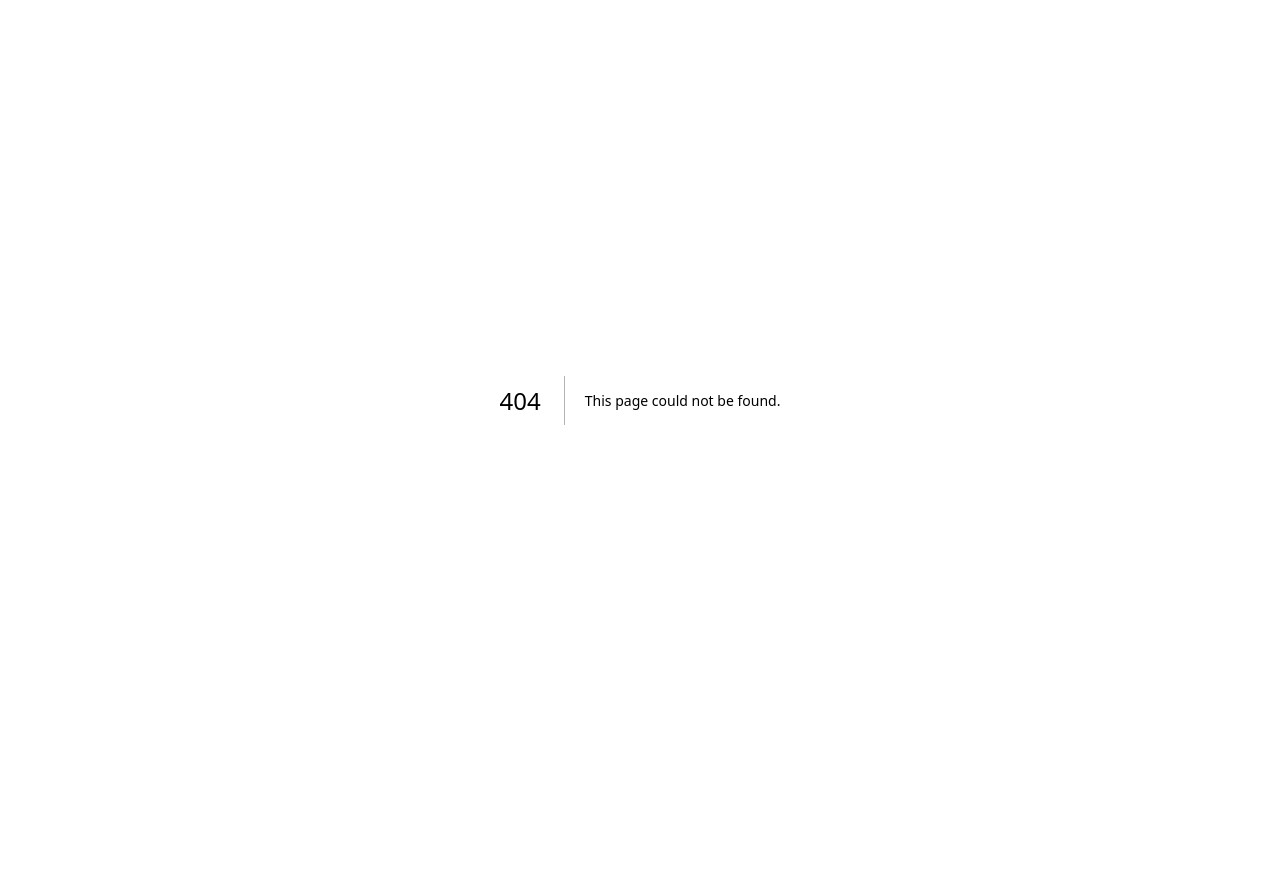
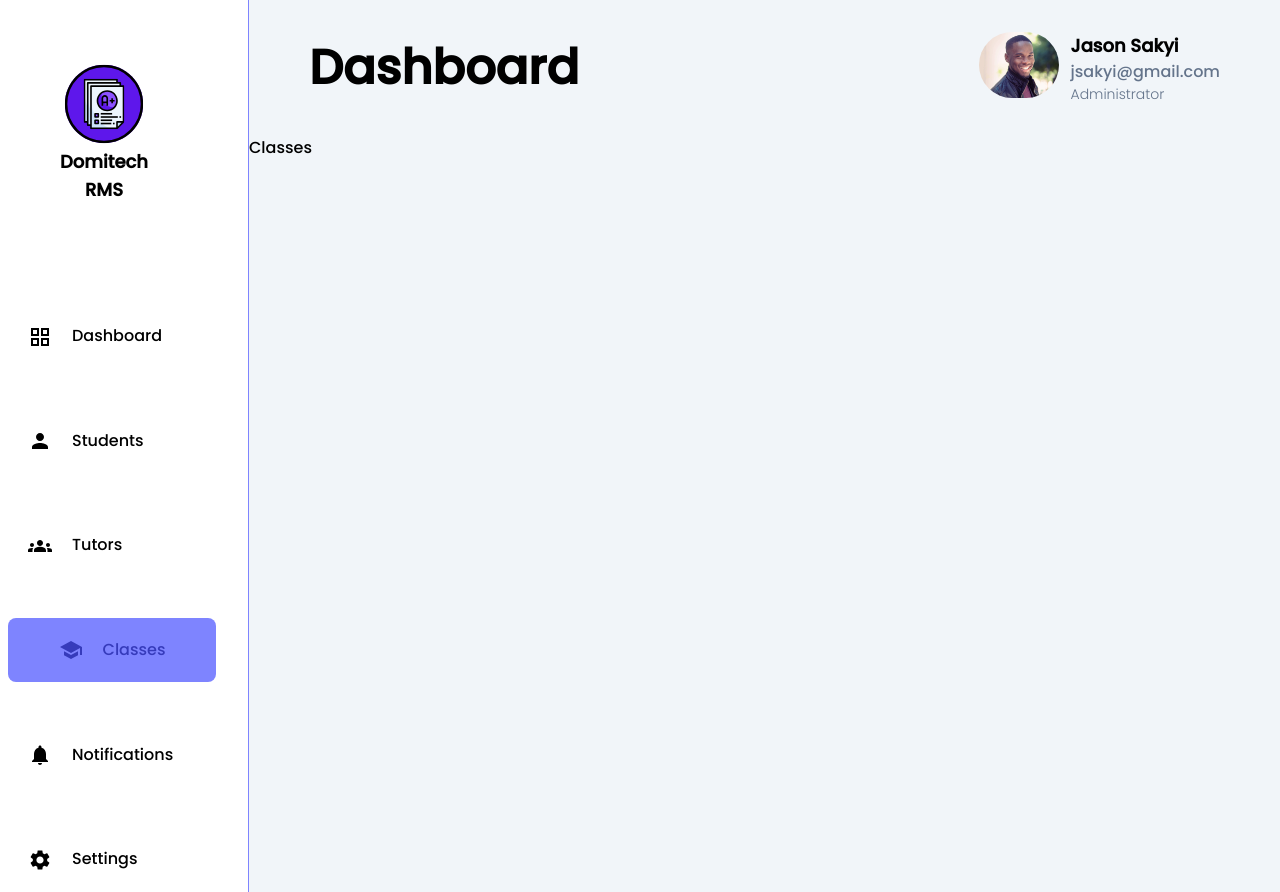
Before and after one commit to ChurchillV/School-Management-System-Client, a Next.js app: page /dashboard/classes in a window 1280 px wide. Before the commit this address had no page. Before the commit the page ends 800 px from the top, so only its background shows below. Built offline with nearby package versions, Linux system fonts and the light colour scheme.

Commit message:
Made Activity section on dashboard scrollable

```diff
--- a/app/components/dashboard/Sidebar.tsx
+++ b/app/components/dashboard/Sidebar.tsx
@@ -56,31 +56,31 @@ const Sidebar : React.FC<SidebarProps> = ({ showSidebar, setSidebar }) => {
             <MenuItem
                 icon = {<PersonIcon />}
                 name='Students'
-                route='/'
+                route='/dashboard/students'
             />
 
             <MenuItem
                 icon = {<GroupsIcon />}
                 name='Tutors'
-                route='/'
+                route='/dashboard/tutors'
             />
 
             <MenuItem
                 icon = {<SchoolIcon />}
                 name='Classes'
-                route='/'
+                route='/dashboard/classes'
             />
 
             <MenuItem
                 icon = {<NotificationsIcon />}
                 name='Notifications'
-                route='/'
+                route='/dashboard/notifications'
             />
 
             <MenuItem
                 icon = {<Settings />}
                 name='Settings'
-                route='/'
+                route='/dashboard/settings'
             />
         </div>
      );
--- /dev/null
+++ b/app/dashboard/classes/page.tsx
@@ -0,0 +1,7 @@
+const Classes = () => {
+    return (
+        <div>Classes</div>
+     );
+}
+
+export default Classes;
--- a/app/dashboard/layout.tsx
+++ b/app/dashboard/layout.tsx
@@ -15,7 +15,7 @@ export default function DashBoardLayout({ children } : { children : React.ReactN
                 <div className="min-h-screen">
                     <Sidebar showSidebar={showSidebar} setSidebar={setShowSidebar}/>
                 </div>
-                <div className="flex flex-col w-full">
+                <div className="flex flex-col w-full min-h-screen overflow-y-scroll">
                     <Header
                         pageName="Dashboard"
                         userName="Jason Sakyi"
--- a/app/dashboard/page.tsx
+++ b/app/dashboard/page.tsx
@@ -43,7 +43,22 @@ const Dashboard = () => {
                     <div className="text-sm hover:text-primary hover:cursor-pointer">Comments</div>
                 </div>
             </div>
-            <div className="flex flex-col gap-10">
+            <div className="flex flex-col gap-10 h-96 overflow-y-scroll">
+                    <QuizNotification
+                        content="Quiz on Physics 202 scheduled for next Monday."
+                        subject="Johnson Howard"
+                        role="tutor"
+                    />
+                    <QuizNotification
+                        content="Quiz on Physics 202 scheduled for next Monday."
+                        subject="Johnson Howard"
+                        role="tutor"
+                    />
+                    <QuizNotification
+                        content="Quiz on Physics 202 scheduled for next Monday."
+                        subject="Johnson Howard"
+                        role="tutor"
+                    />
                     <QuizNotification
                         content="Quiz on Physics 202 scheduled for next Monday."
                         subject="Johnson Howard"
--- /dev/null
+++ b/app/dashboard/students/page.tsx
@@ -0,0 +1,7 @@
+const Students = () => {
+    return (
+        <div>Students</div>
+     );
+}
+
+export default Students;
--- /dev/null
+++ b/app/dashboard/tutors/page.tsx
@@ -0,0 +1,7 @@
+const Tutors = () => {
+    return (
+        <div>Tutors</div>
+     );
+}
+
+export default Tutors;
```
